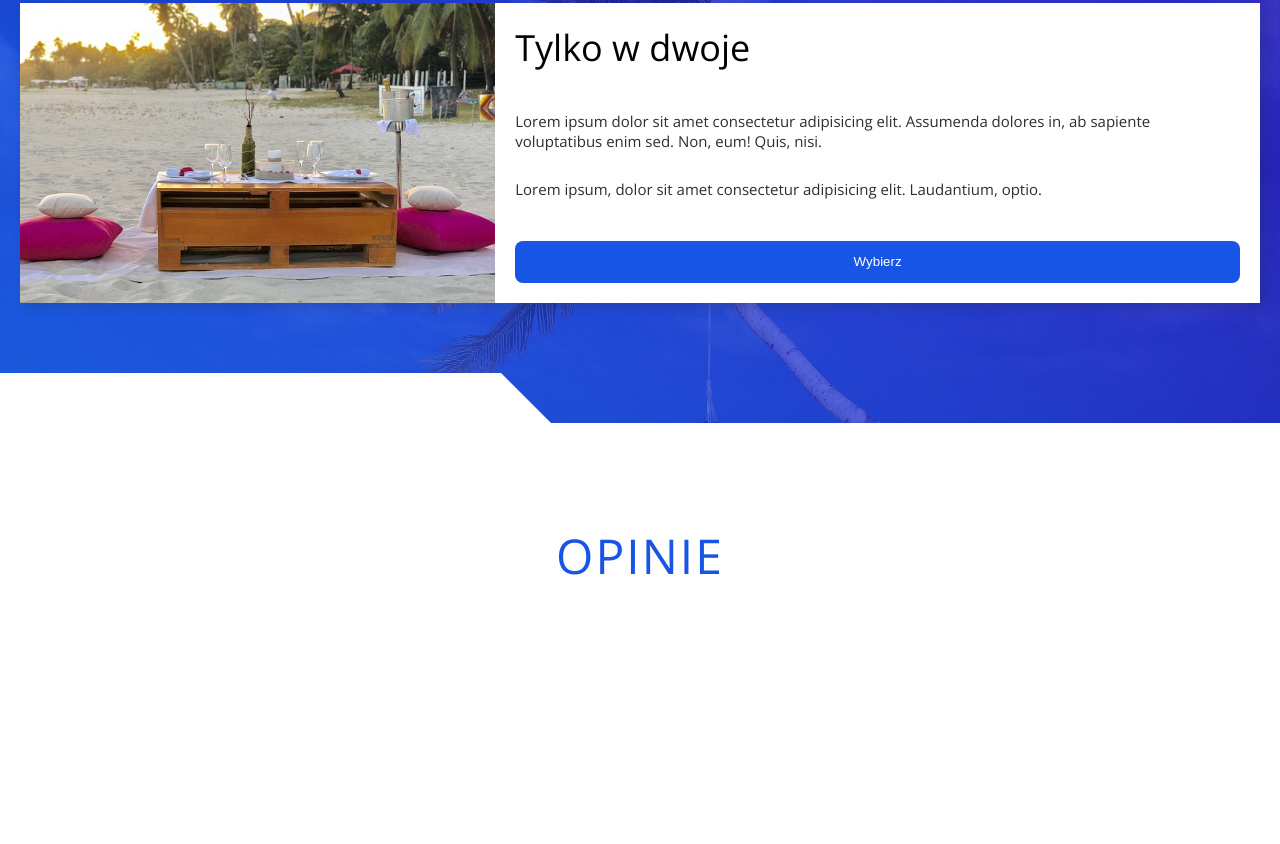
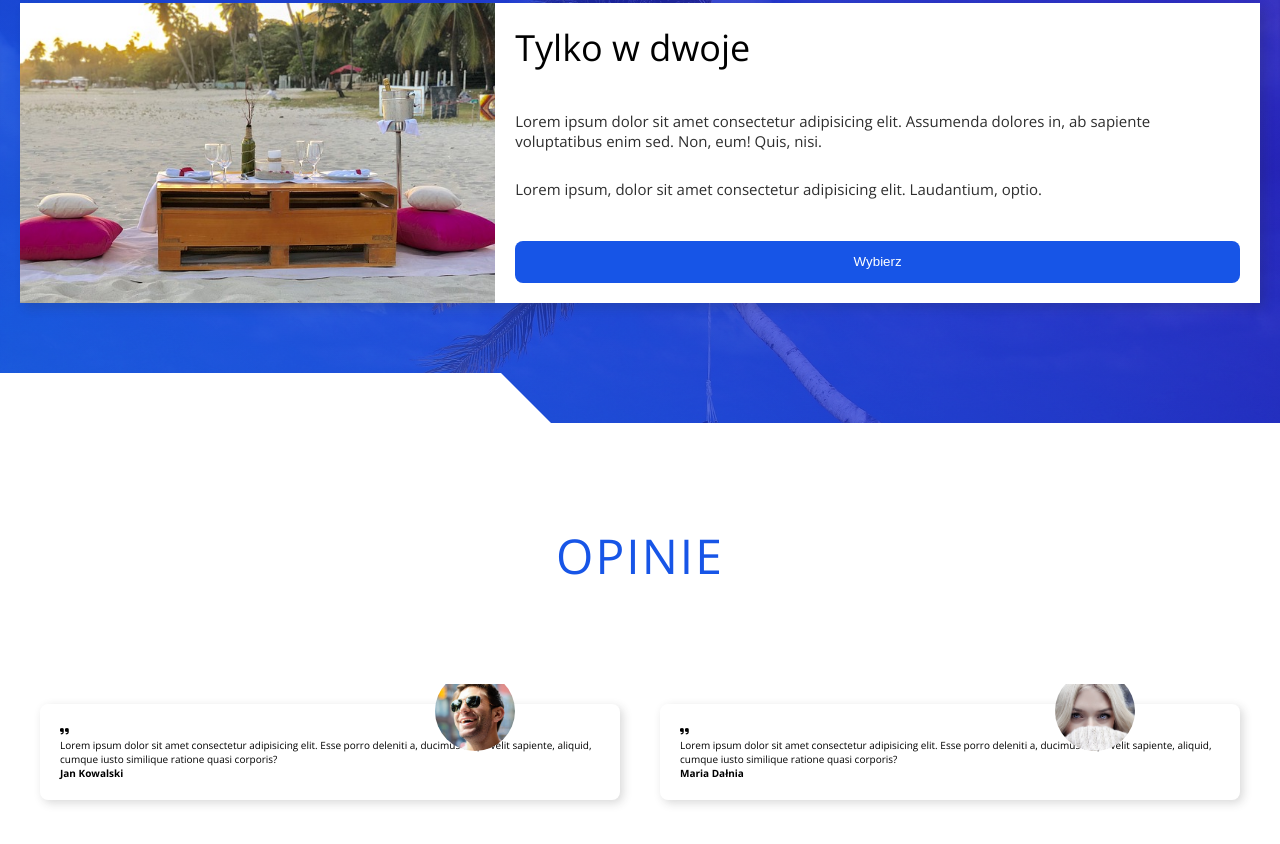
Before and after one commit to domic1/test, a plain HTML site: page projekt_www/index.html in a window 1280 px wide. Shown: the part 4425-5269 px from the top of the page. Before the commit the page ends 5209 px from the top, so only its background shows below. Drawn offline with nearby package versions, Linux system fonts and the light colour scheme.

Commit message:
add reviews

```diff
--- a/projekt_www/index.html
+++ b/projekt_www/index.html
@@ -12,7 +12,7 @@
         href="https://fonts.googleapis.com/css2?family=Dancing+Script:wght@400;700&family=Open+Sans:wght@400;700&display=swap"
         rel="stylesheet">
     <script src="https://kit.fontawesome.com/84afcab22c.js" crossorigin="anonymous"></script>
-
+    <link rel="stylesheet" type="text/css" href="//cdn.jsdelivr.net/npm/slick-carousel@1.8.1/slick/slick.css" />
 </head>
 
 <body>
@@ -247,15 +247,109 @@
             </div>
 
         </section>
-<section class="reviews section-padding section white-section" >
+        <section class="reviews section-padding section white-section" id="reviews">
 
-<h2 class="section-heading">Opinie</h2>
+            <h2 class="section-heading">Opinie</h2>
+            <div class="wrapper">
+
+                <div class="reviews__boxes">
+
+                    <div class="reviews__box">
+
+                        <div class="reviews__box-img">
+                            <img src="./img/reviews/smile-g3b8afb38e_640.jpg" alt="Janina Grażyna">
+                        </div>
+                        <div class="reviews__box-ifno">
+                            <div class="reviews__box-quote">
+                                <i class="fa-solid fa-quote-right"></i>
+                                <p class="reviews__box-text">Lorem ipsum dolor sit amet consectetur adipisicing elit.
+                                    Esse
+                                    porro deleniti a, ducimus sequi velit sapiente, aliquid, cumque iusto similique
+                                    ratione
+                                    quasi corporis?</p>
+                                <strong>Janina Grażyna</strong>
+                            </div>
+                        </div>
+
+                    </div>
 
 
-</section>
+
+
+                    <div class="reviews__box">
+
+                        <div class="reviews__box-img">
+                            <img src="./img/reviews/happy-g68647cfe5_640.jpg" alt="Jan Kowalski">
+                        </div>
+                        <div class="reviews__box-ifno">
+                            <div class="reviews__box-quote">
+                                <i class="fa-solid fa-quote-right"></i>
+                                <p class="reviews__box-text">Lorem ipsum dolor sit amet consectetur adipisicing elit.
+                                    Esse
+                                    porro deleniti a, ducimus sequi velit sapiente, aliquid, cumque iusto similique
+                                    ratione
+                                    quasi corporis?</p>
+                                <strong>Jan Kowalski</strong>
+                            </div>
+                        </div>
+
+                    </div>
+
+
+
+                    <div class="reviews__box">
+
+                        <div class="reviews__box-img">
+                            <img src="./img/reviews/woman-gec374e0a6_640.jpg" alt="Maria Dałnia">
+                        </div>
+                        <div class="reviews__box-ifno">
+                            <div class="reviews__box-quote">
+                                <i class="fa-solid fa-quote-right"></i>
+                                <p class="reviews__box-text">Lorem ipsum dolor sit amet consectetur adipisicing elit.
+                                    Esse
+                                    porro deleniti a, ducimus sequi velit sapiente, aliquid, cumque iusto similique
+                                    ratione
+                                    quasi corporis?</p>
+                                <strong>Maria Dałnia</strong>
+                            </div>
+                        </div>
+
+                    </div>
+
+
+
+
+                    <div class="reviews__box">
+
+                        <div class="reviews__box-img">
+                            <img src="./img/reviews/attractive-g8e5d6b353_640.jpg" alt=" Dałnia Maria">
+                        </div>
+                        <div class="reviews__box-ifno">
+                            <div class="reviews__box-quote">
+                                <i class="fa-solid fa-quote-right"></i>
+                                <p class="reviews__box-text">Lorem ipsum dolor sit amet consectetur adipisicing elit.
+                                    Esse
+                                    porro deleniti a, ducimus sequi velit sapiente, aliquid, cumque iusto similique
+                                    ratione
+                                    quasi corporis?</p>
+                                <strong>Dałnia Maria</strong>
+                            </div>
+                        </div>
+
+                    </div>
+
+
+
+                </div>
+            </div>
+
+        </section>
     </main>
-
+<script type="text/javascript" src="//code.jquery.com/jquery-1.11.0.min.js"></script>
+<script type="text/javascript" src="//code.jquery.com/jquery-migrate-1.2.1.min.js"></script>
+<script type="text/javascript" src="//cdn.jsdelivr.net/npm/slick-carousel@1.8.1/slick/slick.min.js"></script>
     <script src="./js/main.js"></script>
+    <script src="./js/slick.js"></script>
 </body>
 
 </html>
--- a/projekt_www/js/main.js
+++ b/projekt_www/js/main.js
@@ -23,4 +23,3 @@ const handleNavItemsAnimation = () => {
 		delayTime++
 	})
 }
-navBtn.addEventListener('click', handleNav)
--- /dev/null
+++ b/projekt_www/js/slick.js
@@ -0,0 +1,20 @@
+navBtn.addEventListener('click', handleNav)
+$(document).ready(function () {
+	$('.reviews__boxes').slick({
+		slidesToShow: 1,
+		slidesToScroll: 1,
+		autoplay: true,
+		autoplaySpeed: 2500,
+		arrows: false,
+		mobileFirst: true,
+		responsive: [
+			{
+				breakpoint: 700,
+				settings: {
+					slidesToShow: 2,
+					slidesToScroll: 1,
+				},
+			},
+		],
+	})
+})
--- a/projekt_www/sass/main.scss
+++ b/projekt_www/sass/main.scss
@@ -343,7 +343,28 @@ body {
 		}
 	}
 }
-
+/* Reviews */
+.reviews {
+	&__box {
+		position: relative;
+		margin: 2em;
+		padding: 2em;
+		border-radius: 8px;
+		box-shadow: 3px 3px 10px #2e2e2e2e;
+		&-img {
+			position: absolute;
+			top: 8%;
+			left: 75%;
+			transform: translate(-50%, -50%);
+			img {
+				width: 80px;
+				height: 80px;
+				object-fit: cover;
+				border-radius: 50%;
+			}
+		}
+	}
+}
 /* media */
 @media (min-width: 576px) {
 	.dreams {
```
Also changed, not shown: projekt_www/sass/main.css, 1 other file.
